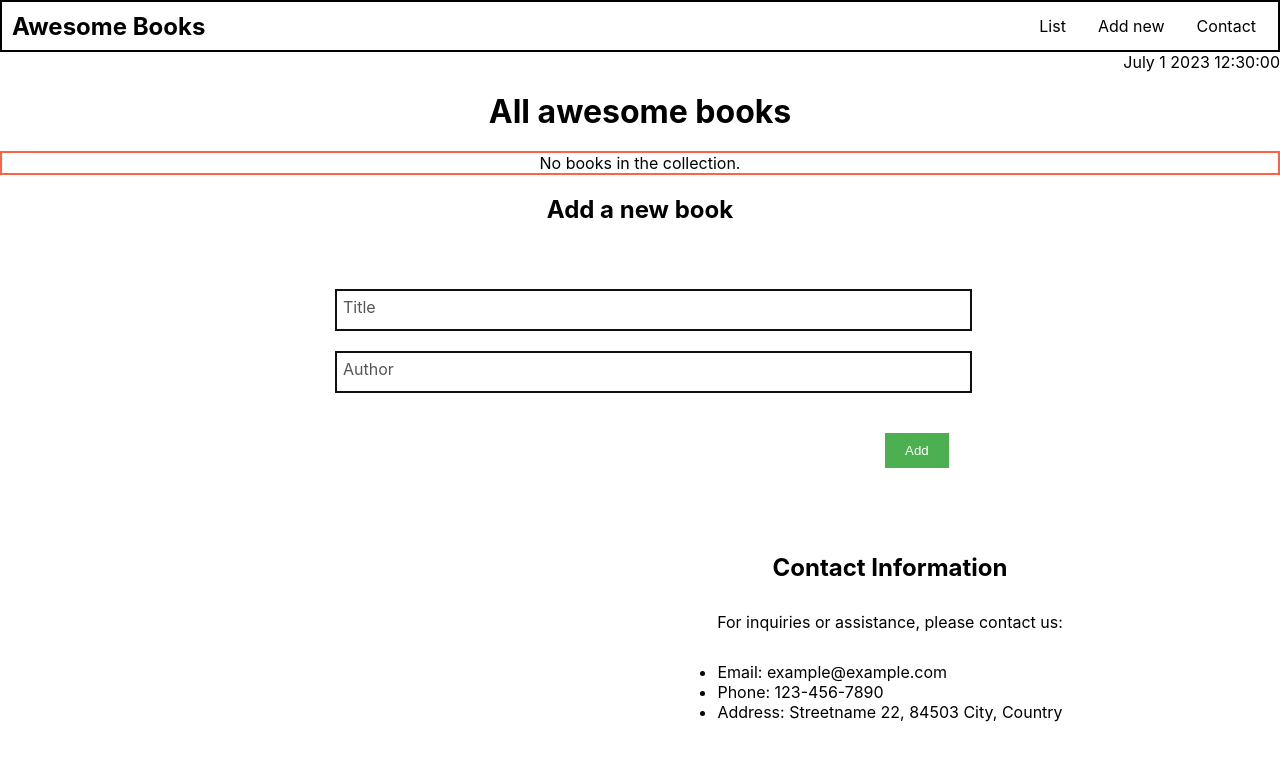
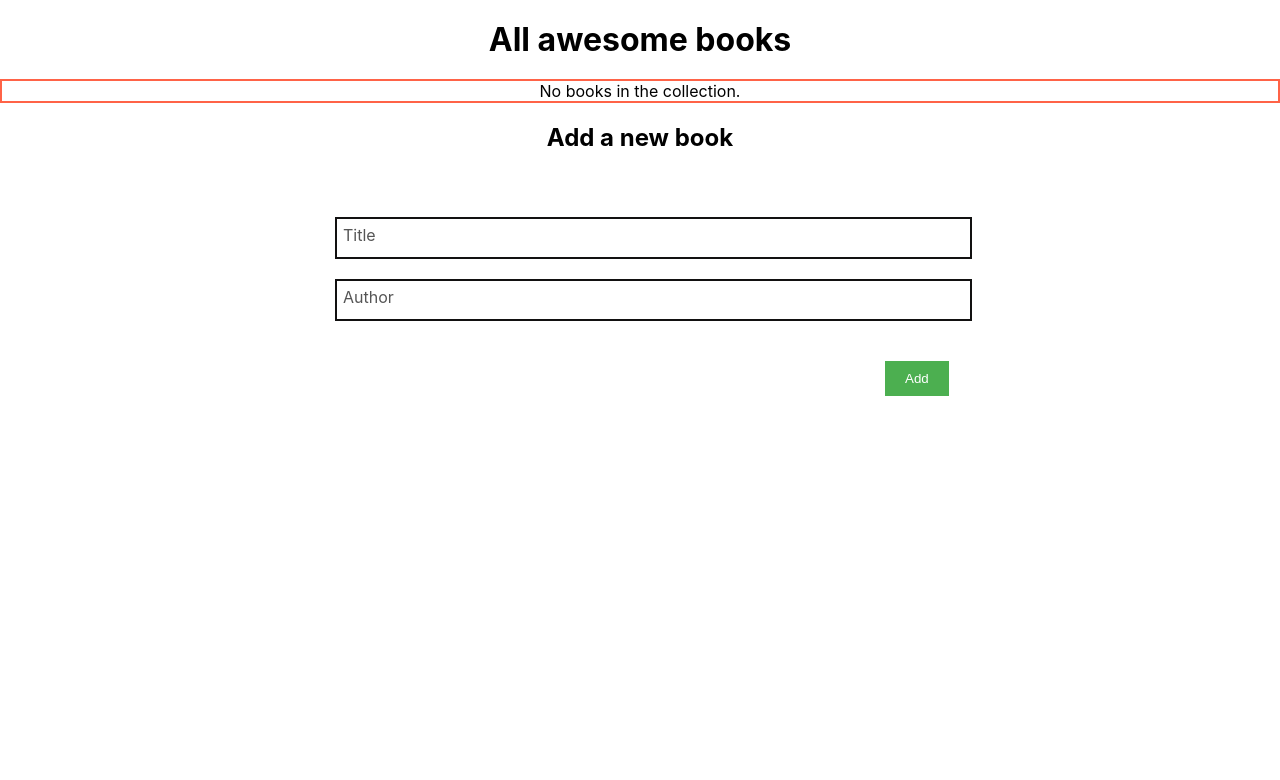
Before and after one commit to axcell-0/awesome-project, a website: page index.html in a window 1280 px wide. Shown: the top 780 px of the page. Drawn offline with Linux system fonts and the light colour scheme.

Commit message:
Fix bugs

```diff
--- a/index.html
+++ b/index.html
@@ -7,22 +7,6 @@
     <title>Thierry's Book</title>
 </head>
 <body>
-  <header class="nav-header">
-    <nav class="navbar">
-        <div class="nav-title">
-            <h2>Awesome Books</h2>
-        </div>
-        <div class="main-menu">
-            <ul>
-                <li class="object-name"><a href='#list-div'>List</a></li>
-                <li class="object-name"><a href='#add-book'>Add new</a></li>
-                <li class="object-name"><a href="#info">Contact</a></li>
-            </ul>
-        </div>
-    </nav>
-   <div class="currentDate">July 1 2023 12:30:00</div>
-</header>
-
   <div><h1>All awesome books</h1></div>
   <div class="list-div">
   <section id="books" class="content"></section>
@@ -48,17 +32,6 @@
       </div>
     </form>
   </section>
-  <!-- Contact info section -->
-  <section id="info" class="section">
-    <h2>Contact Information</h2>
-    <p>For inquiries or assistance, please contact us:</p>
-    <ul>
-      <li>Email: example@example.com</li>
-      <li>Phone: 123-456-7890</li>
-      <li>Address: Streetname 22, 84503 City, Country</li>
-    </ul>
-  </section>
-
   <!-- Footer content -->
   <footer>
     <div class="footer-section">
--- a/script.js
+++ b/script.js
@@ -75,3 +75,5 @@ class Library {
 }
 
 const library = new Library();
+
+library.addEventListener('click');
--- a/style.css
+++ b/style.css
@@ -20,7 +20,6 @@
   background-color: transparent;
   border: 2px solid #121111;
   width: 70%;
-
 }
 
 .text-box label {
@@ -70,7 +69,6 @@
 
 #books .text-box {
   margin-bottom: 10px;
-
 }
 
 #bookContainer {
@@ -102,6 +100,7 @@
 
 .section {
   display: flex;
+
   /* display: none; */
   justify-content: center;
   align-items: center;
@@ -117,6 +116,7 @@
 .section ul {
   margin-top: 30px;
 }
+
 .remove-button {
   background-color: #ff6347;
   color: #fff;
```
Lines whose indentation alone changed are shown as unchanged.
